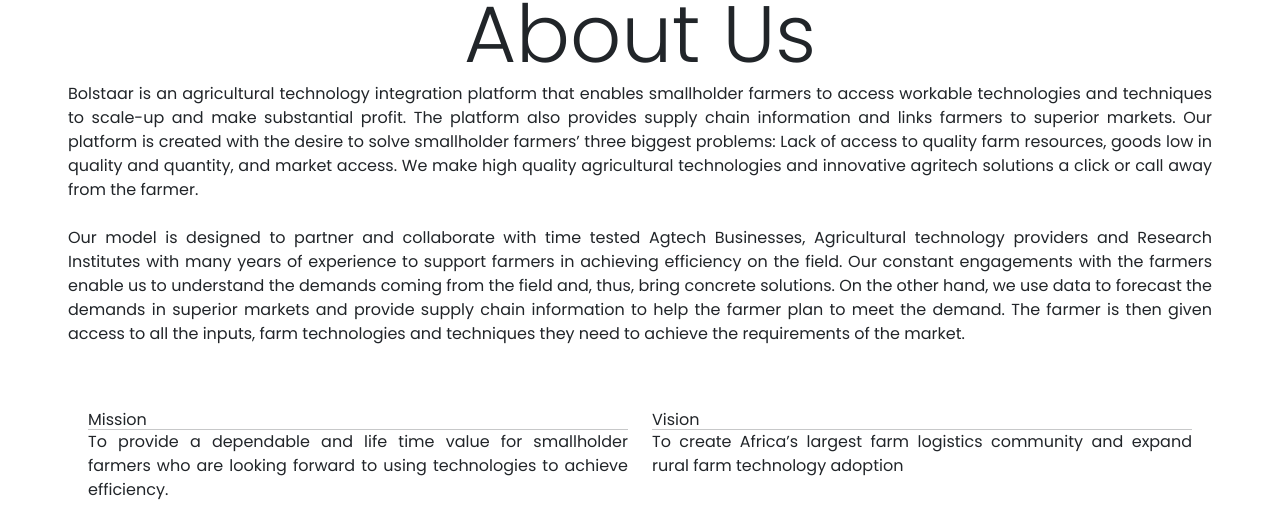
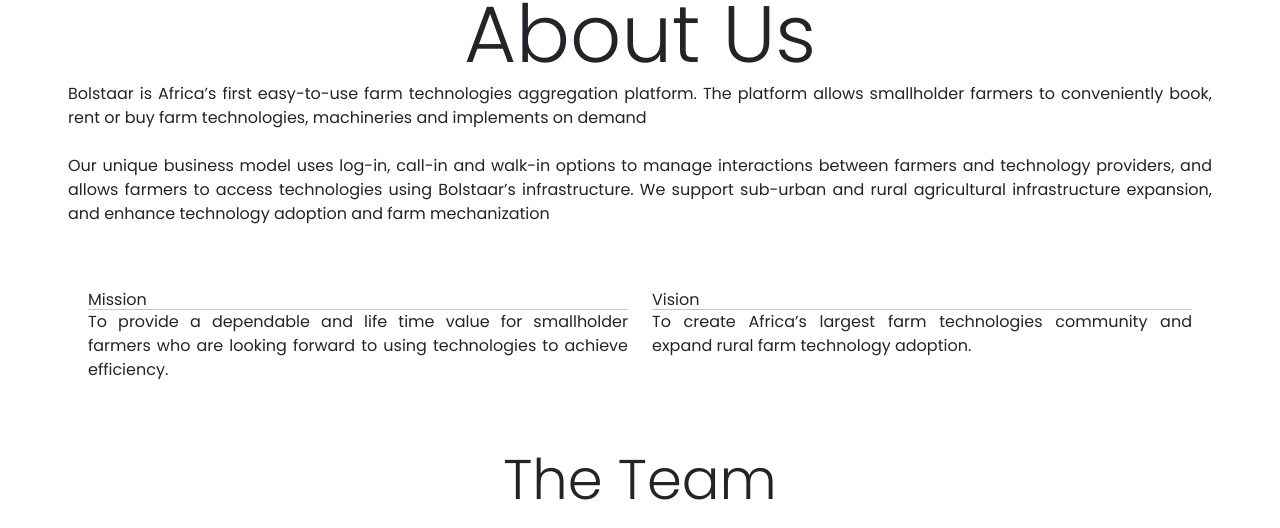
Before and after one commit to DanielOkyere/Bolstaar-front-end, a React (Vite) app: page /about in a window 1280 px wide. Shown: the part 134-662 px from the top of the page. Built offline with nearby package versions, Linux system fonts and the light colour scheme.

Commit message:
updates on about us

```diff
--- a/src/Screens/AboutUsScreen.jsx
+++ b/src/Screens/AboutUsScreen.jsx
@@ -1,7 +1,7 @@
 import React from "react";
-import YaaImg from "../Assets/Images/Yaa.jpeg"
-import TimothyImg from "../Assets/Images/Theophilus.jpeg"
-import Daniel from "../Assets/Images/Daniel.jpeg"
+import YaaImg from "../Assets/Images/Yaa.jpeg";
+import TimothyImg from "../Assets/Images/Theophilus.jpeg";
+import Daniel from "../Assets/Images/Daniel.jpeg";
 import { Container } from "react-bootstrap";
 import { TiGroup } from "react-icons/ti";
 
@@ -11,29 +11,17 @@
             <div className="about-section bg-white p-3">
                 <h1 className="display-1 text-center">About Us</h1>
                 <p className="text-justify">
-                    Bolstaar is an agricultural technology integration platform
-                    that enables smallholder farmers to access workable
-                    technologies and techniques to scale-up and make substantial
-                    profit. The platform also provides supply chain information
-                    and links farmers to superior markets. Our platform is
-                    created with the desire to solve smallholder farmers’ three
-                    biggest problems: Lack of access to quality farm resources,
-                    goods low in quality and quantity, and market access. We
-                    make high quality agricultural technologies and innovative
-                    agritech solutions a click or call away from the farmer.
+                    Bolstaar is Africa’s first easy-to-use farm technologies
+                    aggregation platform. The platform allows smallholder
+                    farmers to conveniently book, rent or buy farm technologies,
+                    machineries and implements on demand
                     <br /> <br />
-                    Our model is designed to partner and collaborate with time
-                    tested Agtech Businesses, Agricultural technology providers
-                    and Research Institutes with many years of experience to
-                    support farmers in achieving efficiency on the field. Our
-                    constant engagements with the farmers enable us to
-                    understand the demands coming from the field and, thus,
-                    bring concrete solutions. On the other hand, we use data to
-                    forecast the demands in superior markets and provide supply
-                    chain information to help the farmer plan to meet the
-                    demand. The farmer is then given access to all the inputs,
-                    farm technologies and techniques they need to achieve the
-                    requirements of the market.
+                    Our unique business model uses log-in, call-in and walk-in
+                    options to manage interactions between farmers and
+                    technology providers, and allows farmers to access
+                    technologies using Bolstaar’s infrastructure. We support
+                    sub-urban and rural agricultural infrastructure expansion,
+                    and enhance technology adoption and farm mechanization
                 </p>
             </div>
             <br></br>
@@ -56,9 +44,9 @@
                             <h3>Vision</h3>
                             <hr></hr>
                             <p className="text-justify">
-                                To create Africa’s largest farm logistics
+                                To create Africa’s largest farm technologies
                                 community and expand rural farm technology
-                                adoption
+                                adoption.
                             </p>
                         </div>
                     </div>
@@ -85,7 +73,7 @@
                             />
                         </div>
                         <h1 className="tracking-wide leading-14 mt-[3rem] text-center z-20">
-                           Yaa Amoakoah Frimpong  <br/> (Team Lead)
+                            Yaa Amoakoah Frimpong <br /> (Team Lead)
                         </h1>
                     </div>
                     <div className="flex flex-col w-[22rem] h-[26rem] bg-white relative border-2 shadow-lg ">
@@ -101,7 +89,7 @@
                             />
                         </div>
                         <h1 className="tracking-wide leading-14 mt-[3rem] text-center z-20">
-                        Theophilus Gyamo  <br/> (Business lead)
+                            Theophilus Gyamo <br /> (Business lead)
                         </h1>
                     </div>
                     <div className="flex flex-col w-[22rem] h-[26rem] bg-white relative border-2 shadow-lg ">
@@ -118,7 +106,7 @@
                         </div>
                         <h1 className="tracking-wide leading-14 mt-[3rem] text-center z-20">
                             Daniel Okyere
-                                <br/>
+                            <br />
                             (Technical Lead)
                         </h1>
                     </div>
```
